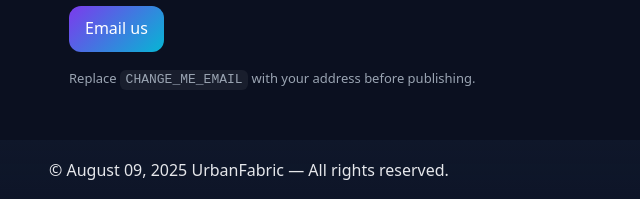
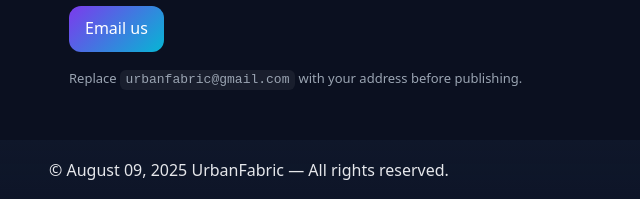
Before and after one commit to urbanfabric-music/urbanfabric-site, a plain HTML site: page index.html in a window 1280 px wide. Shown: the part 1256-1455 px from the top of the page, 66-706 px from the left. Drawn offline with Linux system fonts and the light colour scheme.

Commit message:
Update index.html
Added email address.

```diff
--- a/index.html
+++ b/index.html
@@ -80,7 +80,7 @@
         <h2>Request beta access</h2>
         <p>Drop us a line and we’ll invite you when the next build is ready.</p>
         <p><a id="mailto" class="btn btn-primary" href="mailto:urbanfabric@gmail.com?subject=UrbanFabric%20ElevenGen%20Beta&body=Tell%20us%20how%20you%20plan%20to%20use%20it%20(e.g.%20Logic%20on%20macOS%2C%20social%20cues%2C%20practice%20tools)%2C%20and%20we%27ll%20add%20you%20to%20the%20list.">Email us</a></p>
-        <p class="muted">Replace <code>CHANGE_ME_EMAIL</code> with your address before publishing.</p>
+        <p class="muted">Replace <code>urbanfabric@gmail.com</code> with your address before publishing.</p>
       </div>
     </section>
   </main>
```
